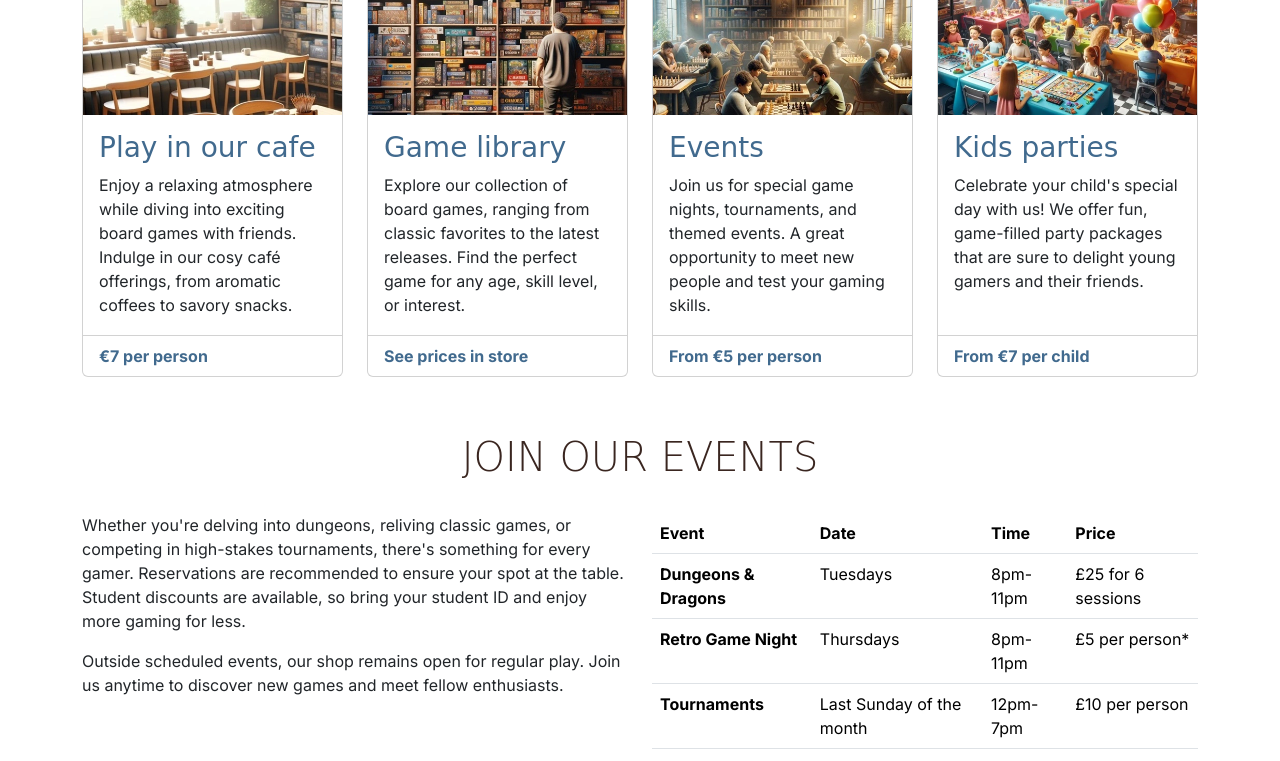
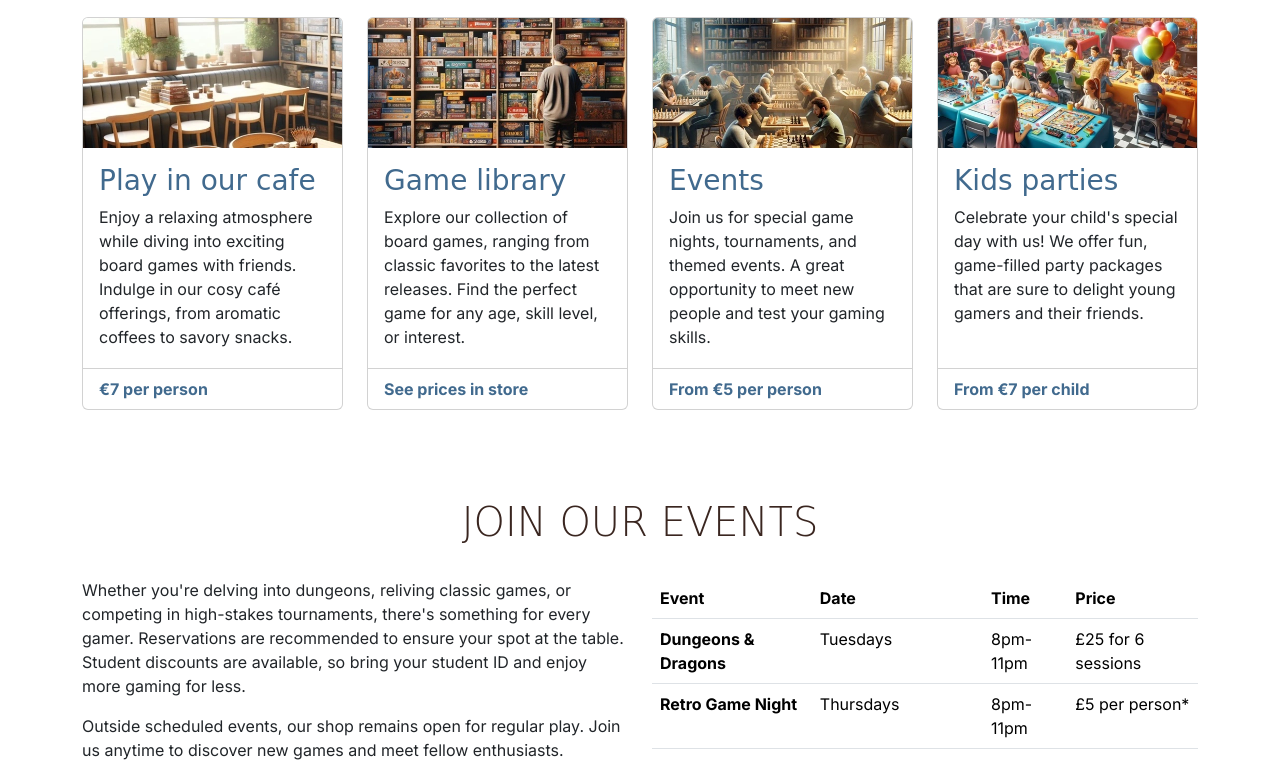
Before and after one commit to lbwright22ci/boardwalk-games, a plain HTML site: page index.html in a window 1280 px wide. Shown: the part 740-1501 px from the top of the page. Drawn offline with nearby package versions, Linux system fonts and the light colour scheme; a web font is replaced by a local one.

Commit message:
adjust sections for fixed navbar

```diff
--- a/assets/css/style.css
+++ b/assets/css/style.css
@@ -14,7 +14,7 @@
 
 body{
     font-family: var(--primary-font);
-    padding-top: 57.15px;/*pushes the top of the header down under the fixed navbar*/
+    padding-top:57.65px;/*pushes the top of the header down under the fixed navbar*/
 }
 
 h1,
@@ -35,8 +35,7 @@ h2{
 
 /*global styling for all sections on site*/
 .section{
-    margin-top: 2rem;
-    margin-bottom: 2rem;
+    padding-top: 4rem;
 }
 
 h2{
```
